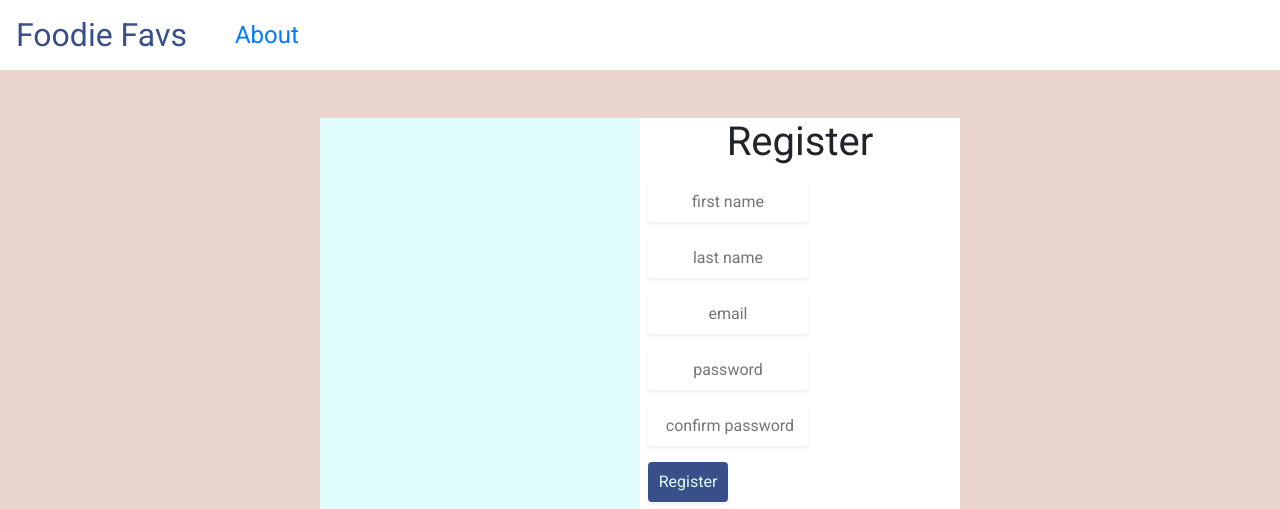
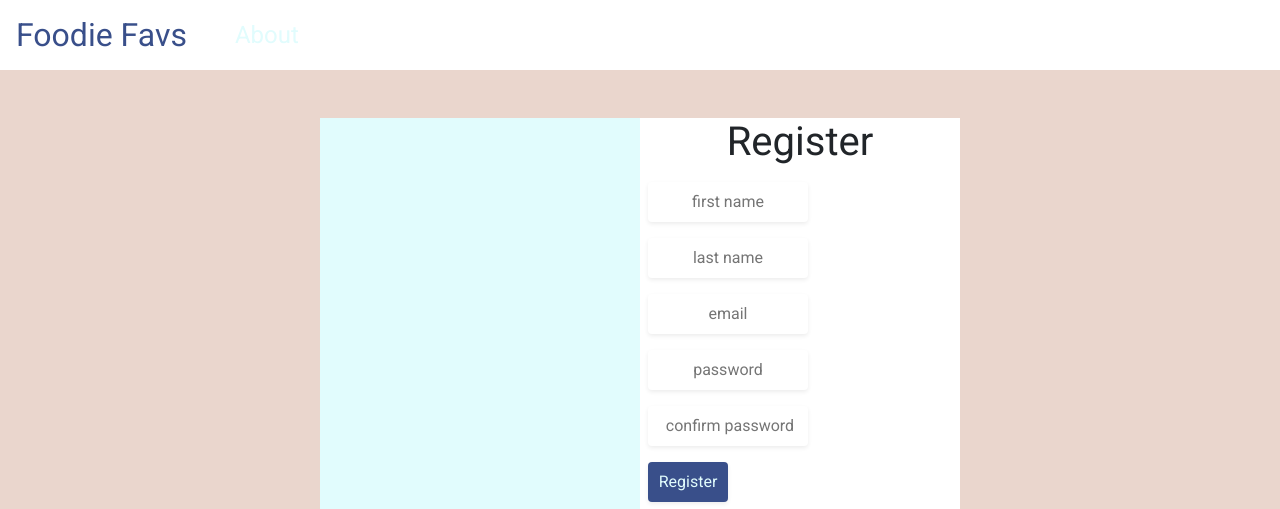
Before and after one commit to JennyWauer/foodie_favs, a Django app: template login/templates/register.html in a window 1280 px wide. Shown: the top 509 px of the page. Run offline with Django 3.2, Linux system fonts and the light colour scheme; the template is opened without the code that fills it, so the values that code supplies are empty; some libraries are stand-ins or nearby versions.

Commit message:
style about

```diff
--- a/login/static/login.css
+++ b/login/static/login.css
@@ -22,3 +22,7 @@
     background-color: #394F8A;
     color: #E1FCFD;
 }
+
+.about {
+    color: #E1FCFD;
+}
--- a/login/templates/register.html
+++ b/login/templates/register.html
@@ -17,7 +17,7 @@
 <body id="body">
     <header id="header" class="bg-white d-flex p-3 align-items-center">
         <h2 class="pr-5 mb-0">Foodie Favs</h2>
-        <h4 class="mb-0"><a href="/about">About</a></h4>
+        <h4 class="mb-0"><a href="/about" class="about">About</a></h4>
     </header>
     <div style="height: 750px;" class="w-50 ml-auto mr-auto mt-5 mb-5 d-flex flex-column" id="login">
         <div class="form w-50 ml-auto h-100">
```
